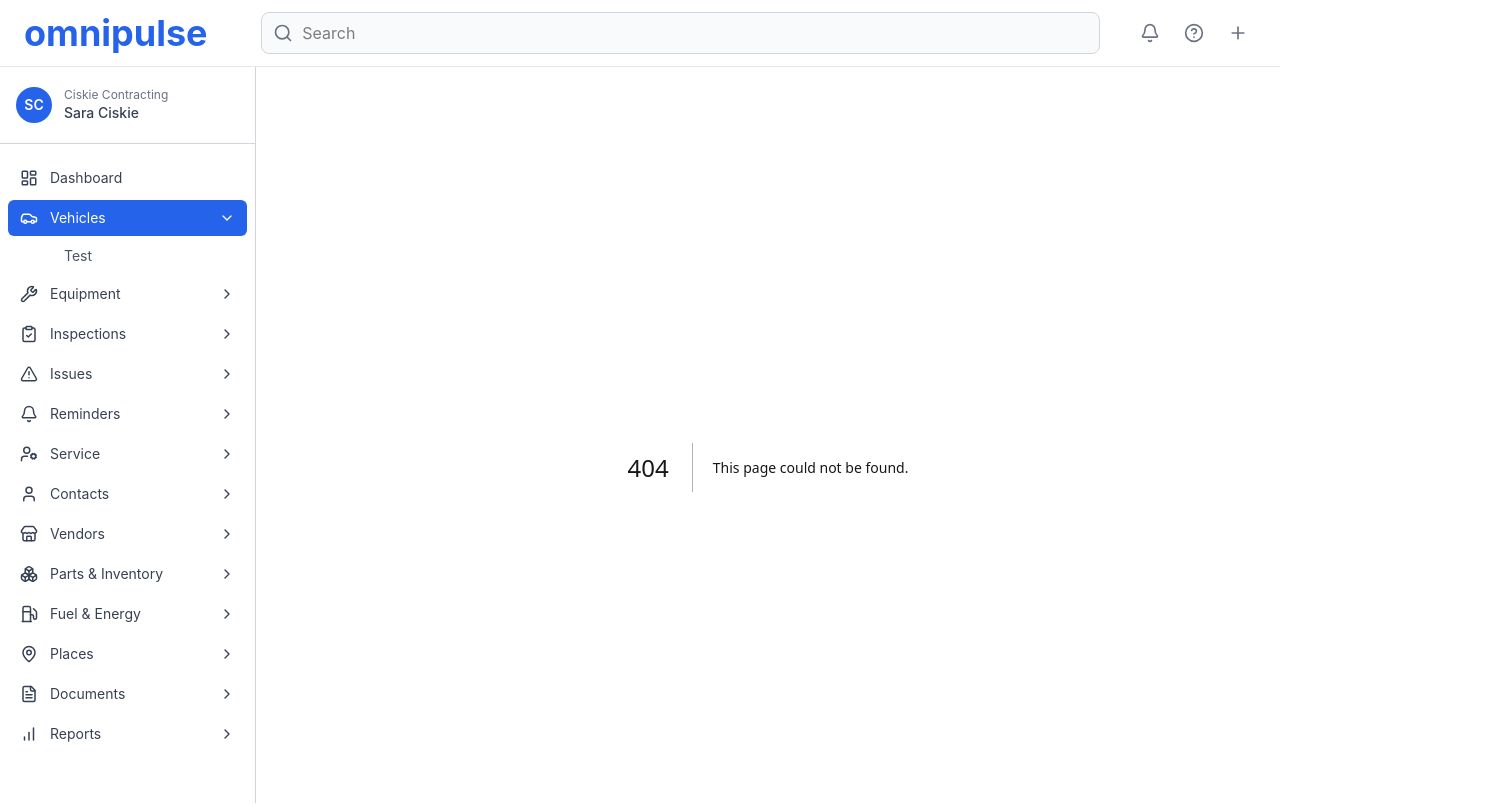
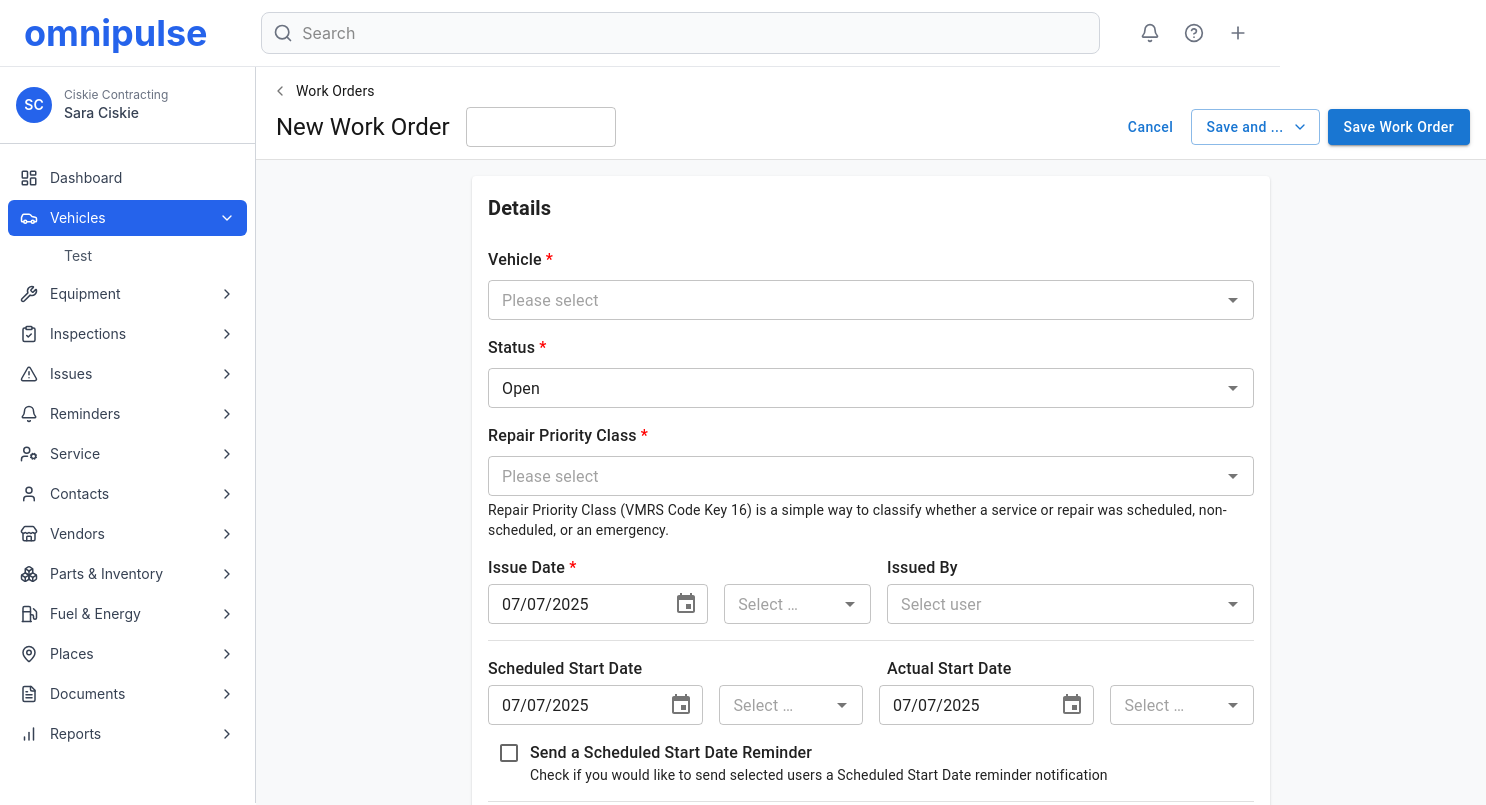
Before and after one commit to willjosh/omnipulse, a Next.js app in the folder client/: page /work-orders/new in a window 1280 px wide. Before the commit this address had no page. Shown: the top 805 px of the page, 1486 px wide, since content can reach past the window. Built offline with nearby package versions, Linux system fonts and the light colour scheme.

Commit message:
W18ADATE-253 feat: add /work-orders/new page with WorkOrderForm component

```diff
--- /dev/null
+++ b/client/src/app/work-orders/new/page.tsx
@@ -0,0 +1,12 @@
+import { Box } from "@mui/material";
+import WorkOrderForm from "@/app/_features/work-order/components/WorkOrderForm";
+
+const NewWorkOrderPage = () => {
+  return (
+    <Box sx={{ bgcolor: "#f8f9fa", minHeight: "100vh" }}>
+      <WorkOrderForm />
+    </Box>
+  );
+};
+
+export default NewWorkOrderPage;
```
